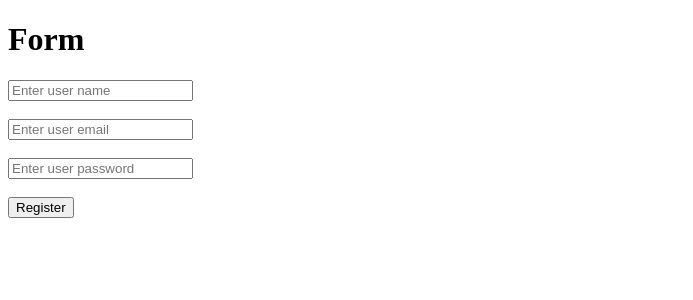
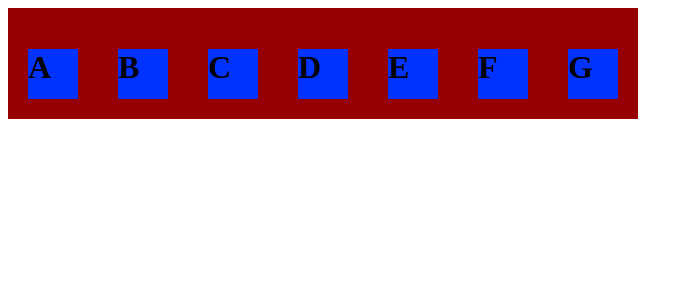
Before and after one commit to LahiruLakshan/Learning-Angular, an Angular app: page / in a window 1280 px wide. Shown: the top 300 px of the page, without its empty margins (0-693 px from the left). Built offline with nearby package versions, Linux system fonts and the light colour scheme.

Commit message:
updated Form

```diff
--- a/src/app/form/form.component.html
+++ b/src/app/form/form.component.html
@@ -1,14 +1,20 @@
-<h1>{{title}}</h1>
+<!--<h1>{{title}}</h1>-->
 
-<form #basicForm="ngForm" (submit)="getData(basicForm.value)">
-  <input type="text" ngModel name="user" placeholder="Enter user name"/>
-  <br>
-  <br>
-  <input type="text" ngModel name="email" placeholder="Enter user email"/>
-  <br>
-  <br>
-  <input type="text" ngModel name="password" placeholder="Enter user password"/>
-  <br>
-  <br>
-  <button>Register</button>
-</form>
+<!--<form #basicForm="ngForm" (submit)="getData(basicForm.value)">-->
+<!--  <input type="text" ngModel name="user" placeholder="Enter user name"/>-->
+<!--  <br>-->
+<!--  <br>-->
+<!--  <input type="text" ngModel name="email" placeholder="Enter user email"/>-->
+<!--  <br>-->
+<!--  <br>-->
+<!--  <input type="text" ngModel name="password" placeholder="Enter user password"/>-->
+<!--  <br>-->
+<!--  <br>-->
+<!--  <button>Register</button>-->
+<!--</form>-->
+
+<div *ngFor="let value of array" style="background-color: #970000; display: inline-block; padding: 20px">
+  <div style="background-color: #0033ff; width: 50px; height: 50px;">
+    <h1>{{value}}</h1>
+  </div>
+</div>
--- a/src/app/form/form.component.ts
+++ b/src/app/form/form.component.ts
@@ -10,6 +10,8 @@ export class FormComponent implements OnInit {
   title="Form";
   constructor() { }
 
+  array = ["A","B","C","D", "E", "F", "G"]
+
   ngOnInit(): void {
   }
 
--- a/src/app/testing/testing.component.html
+++ b/src/app/testing/testing.component.html
@@ -43,6 +43,8 @@
 </div>
 <h2 *ngFor="let item of users">Name is {{item}}</h2>
 <h1 *ngFor="let item of userDetails">{{userDetails.indexOf(item) + 1}}. He name is {{item.name}}. He was born in {{item.year}}</h1>
+
+
 <h1>Nested List</h1>
 <ul *ngFor="let user of usersList">
   <li>{{user.name}}</li>
```
